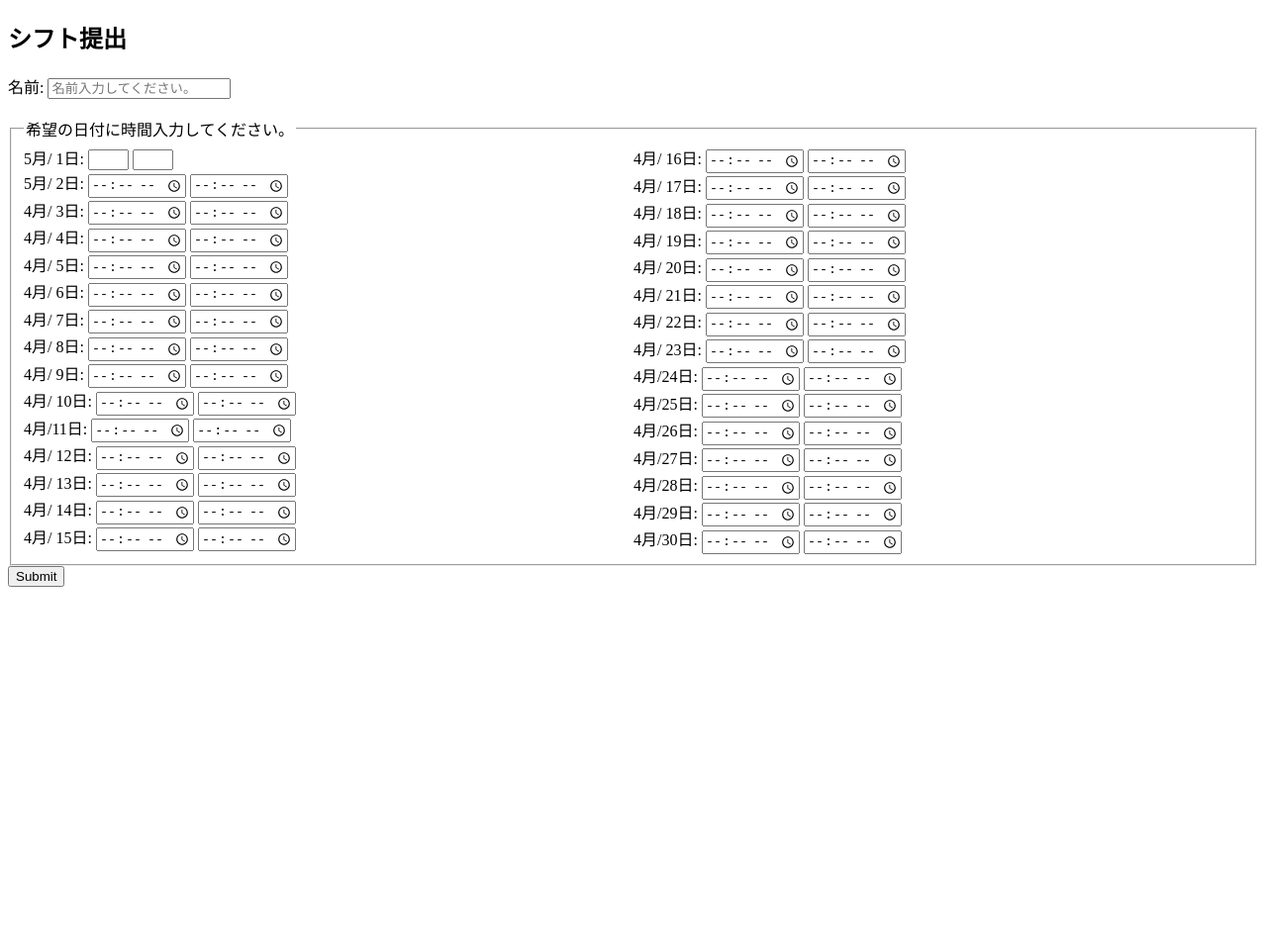
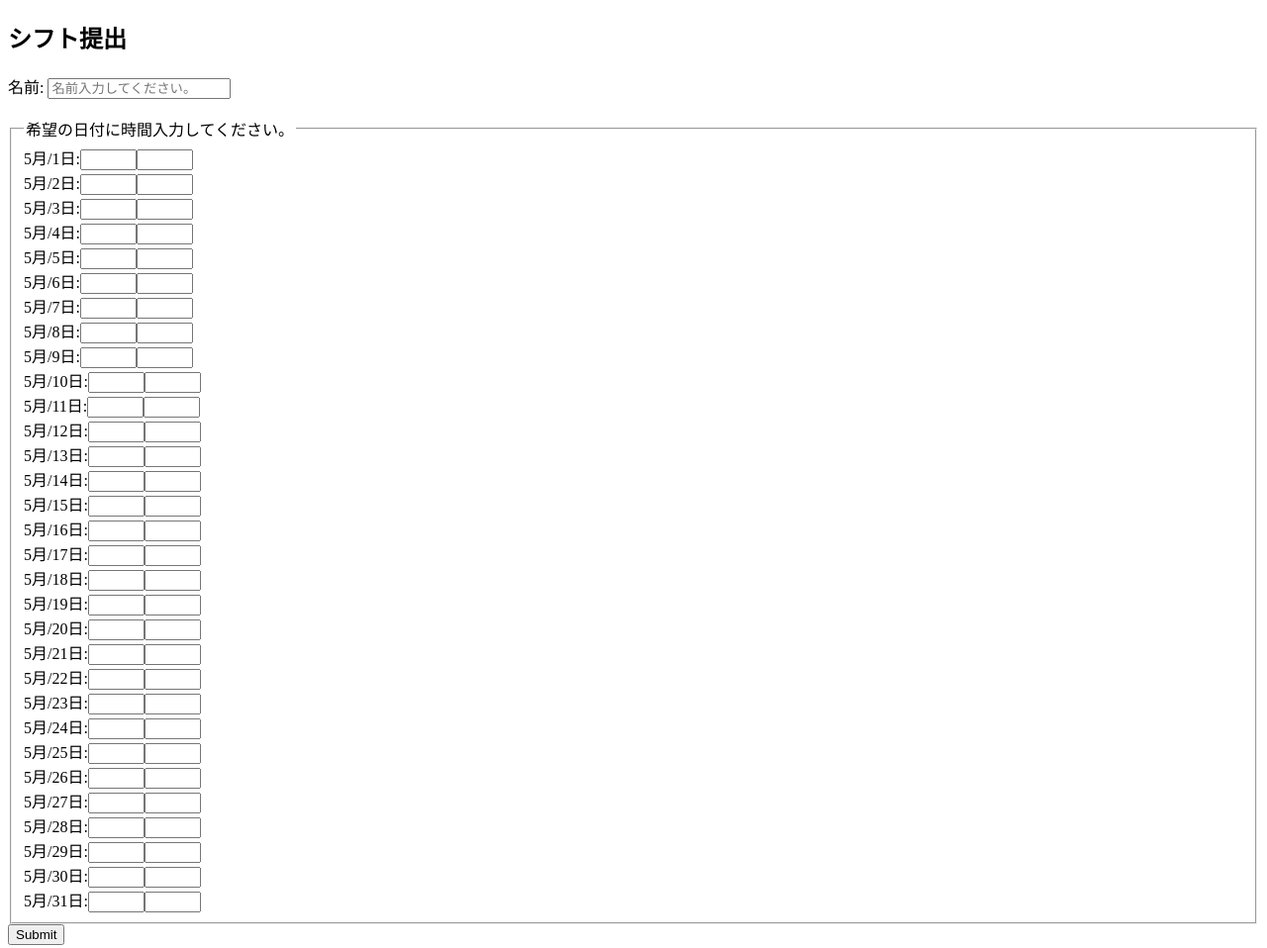
Before and after one commit to Hisayakyoto/shift, a plain HTML site: page index.html in a window 1280 px wide. Shown: the whole page at 99% size. Before the commit the page ends 800 px from the top, so only its background shows below. Drawn offline with Linux system fonts and the light colour scheme.

Commit message:
Update index.html

```diff
--- a/index.html
+++ b/index.html
@@ -26,169 +26,39 @@
 
             <!-- Day 1 -->
            <div style="float: left; width: 50%;">
-		<div>
-                <label for="day1">5月/ 1日:</label>
-                <input type="text" id="1s" name="1s"size="2">
-                <input type="text" id="1e" name="1e"size="2">
-            </div>
-
-            <div>
-                <label for="day2">5月/ 2日:</label>
-                <input type="time" id="2s" name="2s">
-                <input type="time" id="2e" name="2e">
-            </div>
-            <div>
-                <label for="day3">4月/ 3日:</label>
-                <input type="time" id="3s" name="3s">
-                <input type="time" id="3e" name="3e">
-            </div>
-            <div>
-                <label for="day4">4月/ 4日:</label>
-                <input type="time" id="4s" name="4s">
-                <input type="time" id="4e" name="4e">
-            </div>
-            <div>
-                <label for="day5">4月/ 5日:</label>
-                <input type="time" id="5s" name="5s">
-                <input type="time" id="5e" name="5e">
-            </div>
-            <div>
-                <label for="day6">4月/ 6日:</label>
-                <input type="time" id="6s" name="6s">
-                <input type="time" id="6e" name="6e">
-            </div>
-
-            <div>
-                <label for="day7">4月/ 7日:</label>
-                <input type="time" id="7s" name="7s">
-                <input type="time" id="7e" name="7e">
-            </div>
-
-            <div>
-                <label for="day8">4月/ 8日:</label>
-                <input type="time" id="8s" name="8s">
-                <input type="time" id="8e" name="8e">
-            </div>
-            <div>
-                <label for="day9">4月/ 9日:</label>
-                <input type="time" id="9s" name="9s">
-                <input type="time" id="9e" name="9e">
-            </div>
-            <div>
-                <label for="day10">4月/ 10日:</label>
-                <input type="time" id="10s" name="10s">
-                <input type="time" id="10e" name="10e">
-            </div>
-            <div>
-                <label for="day11">4月/11日:</label>
-                <input type="time" id="11s" name="11s">
-                <input type="time" id="11e" name="11e">
-            </div>
-            <div>
-                <label for="day12">4月/ 12日:</label>
-                <input type="time" id="12s" name="12s">
-                <input type="time" id="12e" name="12e">
-            </div>
-<div>
-                <label for="day13">4月/ 13日:</label>
-                <input type="time" id="13s" name="13s">
-                <input type="time" id="13e" name="13e">
-            </div>
-
-            <div>
-                <label for="day14">4月/ 14日:</label>
-                <input type="time" id="14s" name="14s">
-                <input type="time" id="14e" name="14e">
-            </div>
-            <div>
-                <label for="day15">4月/ 15日:</label>
-                <input type="time" id="15s" name="15s">
-                <input type="time" id="15e" name="15e">
-            </div>
-	  </div>
-		   <div style="float: left; width: 50%;">
-            <div>
-                <label for="day16">4月/ 16日:</label>
-                <input type="time" id="16s" name="16s">
-                <input type="time" id="16e" name="16e">
-            </div>
-            <div>
-                <label for="day17">4月/ 17日:</label>
-                <input type="time" id="17s" name="17s">
-                <input type="time" id="17e" name="17e">
-            </div>
-            <div>
-                <label for="day18">4月/ 18日:</label>
-                <input type="time" id="18s" name="18s">
-                <input type="time" id="18e" name="18e">
-            </div>
-
-
-            <div>
-                <label for="day19">4月/ 19日:</label>
-                <input type="time" id="19s" name="19s">
-                <input type="time" id="19e" name="19e">
-            </div>
-            <div>
-                <label for="day20">4月/ 20日:</label>
-                <input type="time" id="20s" name="20s">
-                <input type="time" id="20e" name="20e">
-            </div>
-
-            <div>
-                <label for="day21">4月/ 21日:</label>
-                <input type="time" id="21s" name="21s">
-                <input type="time" id="21e" name="21e">
-            </div>
-            <div>
-                <label for="day22">4月/ 22日:</label>
-                <input type="time" id="22s" name="22s">
-                <input type="time" id="22e" name="22e">
-            </div>
-            <div>
-                <label for="day23">4月/ 23日:</label>
-                <input type="time" id="23s" name="23s">
-                <input type="time" id="23e" name="23e">
-            </div>
-            <div>
-                <label for="day24">4月/24日:</label>
-                <input type="time" id="24s" name="24s">
-                <input type="time" id="24e" name="24e">
-            </div>
-            <div>
-                <label for="day25">4月/25日:</label>
-                <input type="time" id="25s" name="25s">
-                <input type="time" id="25e" name="25e">
-            </div>
-            <div>
-                <label for="day26">4月/26日:</label>
-                <input type="time" id="26s" name="26s">
-                <input type="time" id="26e" name="26e">
-            </div>
-            <div>
-                <label for="day27">4月/27日:</label>
-                <input type="time" id="27s" name="27s">
-                <input type="time" id="27e" name="27e">
-            </div>
-            <div>
-                <label for="day28">4月/28日:</label>
-                <input type="time" id="28s" name="28s">
-                <input type="time" id="28e" name="28e">
-            </div>
-            <div>
-                <label for="day29">4月/29日:</label>
-                <input type="time" id="29s" name="29s">
-                <input type="time" id="29e" name="29e">
-            </div>
-
-	    <div>
-                <label for="day30">4月/30日:</label>
-                <input type="time" id="30s" name="30s">
-                <input type="time" id="30e" name="30e">
-            </div>
-
-		   </div>
-
+	<div><label for="1s">5月/1日:</label><input type="text" id="1s" name="1s" size="4"><input type="text" id="1e" name="1e" size="4"></div>
+    <div><label for="2s">5月/2日:</label><input type="text" id="2s" name="2s" size="4"><input type="text" id="2e" name="2e" size="4"></div>
+    <div><label for="3s">5月/3日:</label><input type="text" id="3s" name="3s" size="4"><input type="text" id="3e" name="3e" size="4"></div>
+    <div><label for="4s">5月/4日:</label><input type="text" id="4s" name="4s" size="4"><input type="text" id="4e" name="4e" size="4"></div>
+    <div><label for="5s">5月/5日:</label><input type="text" id="5s" name="5s" size="4"><input type="text" id="5e" name="5e" size="4"></div>
+    <div><label for="6s">5月/6日:</label><input type="text" id="6s" name="6s" size="4"><input type="text" id="6e" name="6e" size="4"></div>
+    <div><label for="7s">5月/7日:</label><input type="text" id="7s" name="7s" size="4"><input type="text" id="7e" name="7e" size="4"></div>
+    <div><label for="8s">5月/8日:</label><input type="text" id="8s" name="8s" size="4"><input type="text" id="8e" name="8e" size="4"></div>
+    <div><label for="9s">5月/9日:</label><input type="text" id="9s" name="9s" size="4"><input type="text" id="9e" name="9e" size="4"></div>
+    <div><label for="10s">5月/10日:</label><input type="text" id="10s" name="10s" size="4"><input type="text" id="10e" name="10e" size="4"></div>
+    <div><label for="11s">5月/11日:</label><input type="text" id="11s" name="11s" size="4"><input type="text" id="11e" name="11e" size="4"></div>
+    <div><label for="12s">5月/12日:</label><input type="text" id="12s" name="12s" size="4"><input type="text" id="12e" name="12e" size="4"></div>
+    <div><label for="13s">5月/13日:</label><input type="text" id="13s" name="13s" size="4"><input type="text" id="13e" name="13e" size="4"></div>
+    <div><label for="14s">5月/14日:</label><input type="text" id="14s" name="14s" size="4"><input type="text" id="14e" name="14e" size="4"></div>
+    <div><label for="15s">5月/15日:</label><input type="text" id="15s" name="15s" size="4"><input type="text" id="15e" name="15e" size="4"></div>
+    <div><label for="16s">5月/16日:</label><input type="text" id="16s" name="16s" size="4"><input type="text" id="16e" name="16e" size="4"></div>
+    <div><label for="17s">5月/17日:</label><input type="text" id="17s" name="17s" size="4"><input type="text" id="17e" name="17e" size="4"></div>
+    <div><label for="18s">5月/18日:</label><input type="text" id="18s" name="18s" size="4"><input type="text" id="18e" name="18e" size="4"></div>
+    <div><label for="19s">5月/19日:</label><input type="text" id="19s" name="19s" size="4"><input type="text" id="19e" name="19e" size="4"></div>
+    <div><label for="20s">5月/20日:</label><input type="text" id="20s" name="20s" size="4"><input type="text" id="20e" name="20e" size="4"></div>
+    <div><label for="21s">5月/21日:</label><input type="text" id="21s" name="21s" size="4"><input type="text" id="21e" name="21e" size="4"></div>
+    <div><label for="22s">5月/22日:</label><input type="text" id="22s" name="22s" size="4"><input type="text" id="22e" name="22e" size="4"></div>
+    <div><label for="23s">5月/23日:</label><input type="text" id="23s" name="23s" size="4"><input type="text" id="23e" name="23e" size="4"></div>
+    <div><label for="24s">5月/24日:</label><input type="text" id="24s" name="24s" size="4"><input type="text" id="24e" name="24e" size="4"></div>
+    <div><label for="25s">5月/25日:</label><input type="text" id="25s" name="25s" size="4"><input type="text" id="25e" name="25e" size="4"></div>
+    <div><label for="26s">5月/26日:</label><input type="text" id="26s" name="26s" size="4"><input type="text" id="26e" name="26e" size="4"></div>
+    <div><label for="27s">5月/27日:</label><input type="text" id="27s" name="27s" size="4"><input type="text" id="27e" name="27e" size="4"></div>
+    <div><label for="28s">5月/28日:</label><input type="text" id="28s" name="28s" size="4"><input type="text" id="28e" name="28e" size="4"></div>
+    <div><label for="29s">5月/29日:</label><input type="text" id="29s" name="29s" size="4"><input type="text" id="29e" name="29e" size="4"></div>
+    <div><label for="30s">5月/30日:</label><input type="text" id="30s" name="30s" size="4"><input type="text" id="30e" name="30e" size="4"></div>
+    <div><label for="31s">5月/31日:</label><input type="text" id="31s" name="31s" size="4"><input type="text" id="31e" name="31e" size="4"></div>
+    <!-- END -->
+  </div>
             <!-- Continue for all days up to 31... -->
             <!-- You can continue repeating this block for each day of the month (up to day 31). -->
 
@@ -208,7 +78,7 @@
     fetch(scriptURL, { method: 'POST', body: new FormData(form)})
       .then(response => {
 	success.innerHTML="提出を完了。グループlineに報告してください。";
-        setTimeout(function()
+        setTextout(function()
 	{
 	success.innerHTML="";
 	},5000)
```
